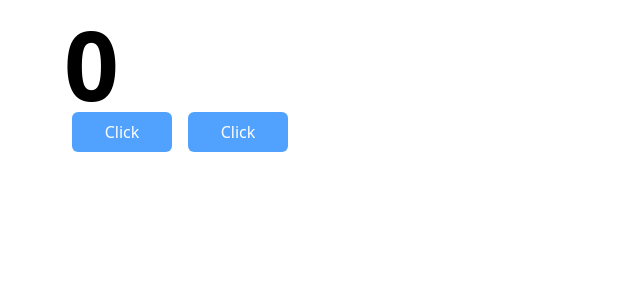
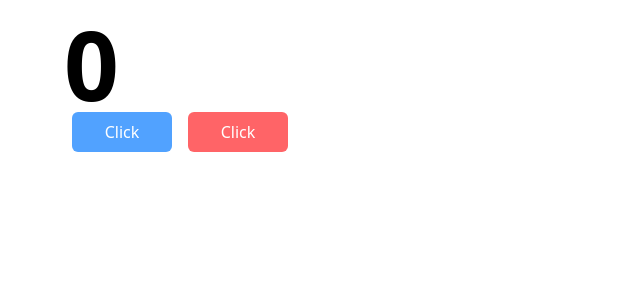
Before and after one commit to msbelajar/weblanjutan2025a, a React (Vite) app: page / in a window 1280 px wide. Shown: the top 300 px of the page, without its empty margins (0-640 px from the left). Built offline with nearby package versions, Linux system fonts and the light colour scheme.

Commit message:
"fix: dynamic button color"

```diff
--- a/src/03/Button.jsx
+++ b/src/03/Button.jsx
@@ -1,7 +1,16 @@
-export default function Button({onclick}) {
+export default function Button({onclick, color = "lime"}) {
+
+    const colorClasses = {
+    lime: "bg-lime-400",
+    blue: "bg-blue-400",
+    red: "bg-red-400",
+    // add more colors as needed
+    }
+
+  const buttonstyle= `${colorClasses[color]} text-white py-2 w-[100px] rounded-md mx-2`
 
   return (
-    <button onClick={onclick} className="bg-blue-400 text-white py-2 w-[100px] rounded-md mx-2" >
+    <button onClick={onclick} className={buttonstyle} >
       Click
     </button>
   );
--- a/src/03/Contoh04.jsx
+++ b/src/03/Contoh04.jsx
@@ -11,8 +11,9 @@ export default function Contoh04() {
   return (
     <div className="w-[90%] mx-auto mt-4">
       <h1 className="text-8xl font-bold">{counter}</h1>
-      <Button onclick={handleClick} />
-      <Button onclick={handleClick} />
+      <h2 className="bg-red"></h2>
+      <Button color="blue" onclick={handleClick} />
+      <Button color="red" onclick={handleClick} />
     </div>
   );
 }
```
